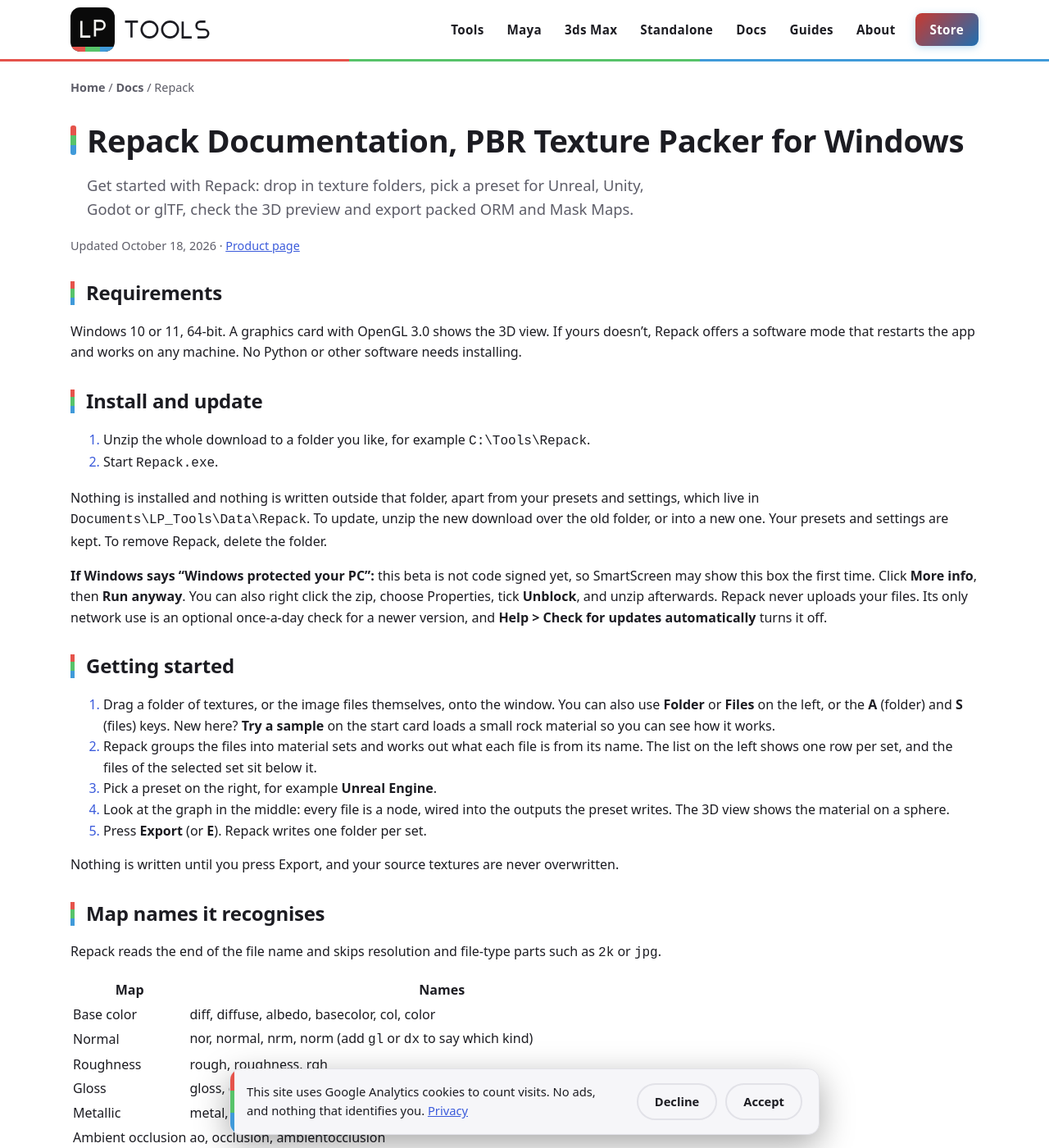
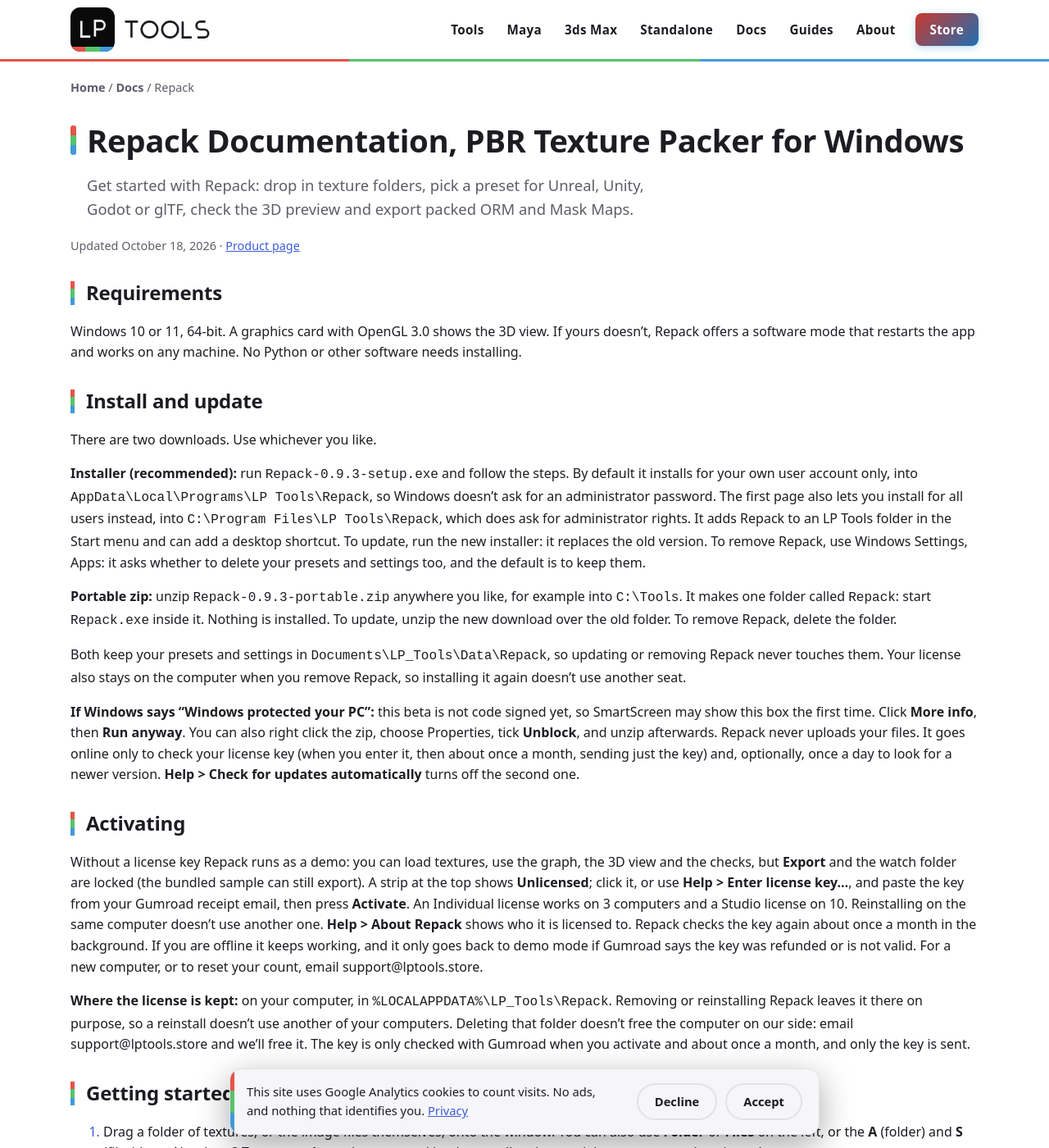
Before and after one commit to LoomAndPixel/LPTools, a Jekyll site: the page built from _docs/repack.md, in a window 1280 px wide and 1400 px high. Shown: the whole window at 82% size. Built offline with Jekyll 4.4.1, drawn with Linux system fonts in a browser that asks for light colours; some of the changed text lies outside the part shown.

Commit message:
Repack 0.9.3: update tool and docs pages, add update-check version.json

```diff
--- a/_docs/repack.md
+++ b/_docs/repack.md
@@ -12,12 +12,21 @@ Windows 10 or 11, 64-bit. A graphics card with OpenGL 3.0 shows the 3D view. If
 
 ## Install and update
 
-1. Unzip the whole download to a folder you like, for example `C:\Tools\Repack`.
-2. Start `Repack.exe`.
+There are two downloads. Use whichever you like.
 
-Nothing is installed and nothing is written outside that folder, apart from your presets and settings, which live in `Documents\LP_Tools\Data\Repack`. To update, unzip the new download over the old folder, or into a new one. Your presets and settings are kept. To remove Repack, delete the folder.
+**Installer (recommended):** run `Repack-0.9.3-setup.exe` and follow the steps. By default it installs for your own user account only, into `AppData\Local\Programs\LP Tools\Repack`, so Windows doesn't ask for an administrator password. The first page also lets you install for all users instead, into `C:\Program Files\LP Tools\Repack`, which does ask for administrator rights. It adds Repack to an LP Tools folder in the Start menu and can add a desktop shortcut. To update, run the new installer: it replaces the old version. To remove Repack, use Windows Settings, Apps: it asks whether to delete your presets and settings too, and the default is to keep them.
 
-**If Windows says "Windows protected your PC":** this beta is not code signed yet, so SmartScreen may show this box the first time. Click **More info**, then **Run anyway**. You can also right click the zip, choose Properties, tick **Unblock**, and unzip afterwards. Repack never uploads your files. Its only network use is an optional once-a-day check for a newer version, and **Help > Check for updates automatically** turns it off.
+**Portable zip:** unzip `Repack-0.9.3-portable.zip` anywhere you like, for example into `C:\Tools`. It makes one folder called `Repack`: start `Repack.exe` inside it. Nothing is installed. To update, unzip the new download over the old folder. To remove Repack, delete the folder.
+
+Both keep your presets and settings in `Documents\LP_Tools\Data\Repack`, so updating or removing Repack never touches them. Your license also stays on the computer when you remove Repack, so installing it again doesn't use another seat.
+
+**If Windows says "Windows protected your PC":** this beta is not code signed yet, so SmartScreen may show this box the first time. Click **More info**, then **Run anyway**. You can also right click the zip, choose Properties, tick **Unblock**, and unzip afterwards. Repack never uploads your files. It goes online only to check your license key (when you enter it, then about once a month, sending just the key) and, optionally, once a day to look for a newer version. **Help > Check for updates automatically** turns off the second one.
+
+## Activating
+
+Without a license key Repack runs as a demo: you can load textures, use the graph, the 3D view and the checks, but **Export** and the watch folder are locked (the bundled sample can still export). A strip at the top shows **Unlicensed**; click it, or use **Help > Enter license key...**, and paste the key from your Gumroad receipt email, then press **Activate**. An Individual license works on 3 computers and a Studio license on 10. Reinstalling on the same computer doesn't use another one. **Help > About Repack** shows who it is licensed to. Repack checks the key again about once a month in the background. If you are offline it keeps working, and it only goes back to demo mode if Gumroad says the key was refunded or is not valid. For a new computer, or to reset your count, email support@lptools.store.
+
+**Where the license is kept:** on your computer, in `%LOCALAPPDATA%\LP_Tools\Repack`. Removing or reinstalling Repack leaves it there on purpose, so a reinstall doesn't use another of your computers. Deleting that folder doesn't free the computer on our side: email support@lptools.store and we'll free it. The key is only checked with Gumroad when you activate and about once a month, and only the key is sent.
 
 ## Getting started
 
@@ -60,9 +69,11 @@ Presets built in: Unreal Engine, Unity URP, Unity Built-in, Unity URP (Specular)
 - **Save as...** stores your changed preset under a new name. **More...** exports to several presets at once.
 - **Convert only** keeps every file as is and only changes format, size or bit depth.
 
+**Unused files.** Files the preset doesn't read, such as the height map for Unreal or an SSS map, are exported as they are by default, under their own names (converted to the format, size and bit depth you chose). The checkbox **Also export unused files as is** under the preset controls it. When it is checked, each unused file has its own Write node in the graph. If you delete one of those nodes, only that file is left out for that material, and the box shows a dash (partly checked). Ctrl+Z brings the node back, and clicking the box puts every unused file back. Unchecking the box skips them all. With Convert only the box is locked on, because every file is already converted.
+
 ## The graph
 
-Each source file is a Read node with pins for its channels. Wires run to the pins of the output nodes. Drag from a pin to wire it, right click a wire to unplug it, and right click anywhere to add an operation, rename a node or add a Write node. The wheel zooms, the middle mouse button pans, **Fit** (F) frames everything and **Tidy** lays the nodes out again. Click a node to compare before and after at the bottom.
+Each source file is a Read node with pins for its channels. Wires run to the pins of the output nodes. Drag from a pin to wire it, right click a wire to unplug it, and right click an empty spot for every node you can add (a Write node, or Levels, Clamp, Threshold, Renormalize, Resize and Invert, each followed by the channel or output it goes on; on a roughness or gloss channel the Invert node adds a line saying Rough to Gloss or Gloss to Rough), and right click a wire or a Write node to add an operation there or rename it. Conversions the preset needs also appear on their own when a file and an output disagree (roughness and gloss, metal and specular), so most of the time you never add them yourself. The wheel zooms, the middle mouse button pans, **Fit** (F) frames everything and **Tidy** lays the nodes out again. Click a node to compare before and after at the bottom. Files the preset doesn't use get a Write node of their own, wired straight from their Read node, so you can see they are exported. Delete that node to leave the file out, or right click its Read node and choose **Add Write node** to bring it back.
 
 ## The 3D view
 
@@ -75,11 +86,13 @@ The 3D view shows the material on a sphere, a cube, a plane or a draped cloth. D
 
 ## Output options
 
-Open the **Output** section on the right. Format (PNG, TGA, JPG, TIFF or EXR), resize (keep, 512 to 8K or nearest power of two), bit depth (auto, 8, 16 or 32, with EXR as half or full float) and a dither switch for 16 to 8 bit. **Renormalize normal maps** cleans up resized normals.
+Open the **Output** section on the right. Format (PNG, TGA, JPG, TIFF, EXR or DDS), resize (keep, 512 to 8K or nearest power of two), bit depth (auto, 8, 16 or 32, with EXR as half or full float) and a dither switch for 16 to 8 bit. **Renormalize normal maps** cleans up resized normals.
+
+**DDS for games:** choose DDS and Repack compresses each map the way engines expect: base colour and other colour maps as BC7 (sRGB), normal maps as BC5, single channel maps (roughness, metal, AO, height) as BC4, packed maps such as ORM as BC7, and HDR data as BC6H. **Mipmaps** (on by default) writes the full chain of smaller sizes, and **Compression** can switch to smaller BC1 / BC3 files. Bit depth, dither and the EXR option are set by the compression, so they grey out. Sides are rounded up to a multiple of 4, and Repack warns when a size isn't a power of two. DDS is made with Microsoft's free texconv tool, which comes in the download.
+
+**File formats.** Repack reads PNG, JPG, TIFF, TGA, EXR, BMP, HDR and DDS, and writes PNG, TGA, JPG, TIFF, EXR and DDS. Not supported yet: PSD, KTX2 and WebP.
 
 Files and folders are named with templates. The defaults are `{set}_{suffix}` and `{folder}\Repack_{preset}`. Available tokens: `{set}`, `{suffix}`, `{preset}`, `{ext}`, `{res}`, `{folder}` and `{date}`. A live preview shows the result. `{set}` is the name Repack detected for the material. To use another name for one set, type it in the name field above the file rows (clear it to go back to the detected name). Right click an output's Write node in the graph and choose Rename to change its suffix, for example `D` instead of `BaseColor`. To send everything to one place, type a folder in **Output folder**.
-
-**Unused files** are files the preset doesn't read, such as an SSS map for a preset without one. They are converted and copied with their own name, or skipped, as you choose.
 
 ## Checks
 
@@ -111,7 +124,9 @@ Window size, panes and options are remembered. **Help > About Repack** shows the
 
 **A map shows as unassigned.** Its name doesn't say what it is. Pick its kind in the dropdown on its row.
 
-**Does it need internet?** No. The only network use is the optional update check.
+**Does it need internet?** Only briefly: to activate your key, for a check about once a month, and for the optional update check. Everything else works offline.
+
+**A DDS normal map looks red and green in a viewer.** That is expected: BC5 stores only two channels, and Unreal and Unity rebuild the blue one when they load it.
 
 **Where are my presets?** In `Documents\LP_Tools\Data\Repack`. Removing Repack doesn't touch them.
 
--- /dev/null
+++ b/repack/version.json
@@ -0,0 +1,5 @@
+{
+  "version": "0.9.3",
+  "url": "https://lptools.gumroad.com/l/Repack",
+  "notes": "Installs into an LP Tools folder with a choice of all users, clearer update messages, and updated license text. Earlier in 0.9.2: unused files get their own Write nodes, a visible Metal to Specular node, DDS export, and a one-row 3D toolbar."
+}
```
Also changed, not shown: _tools/repack.md (+1 -1 lines).
